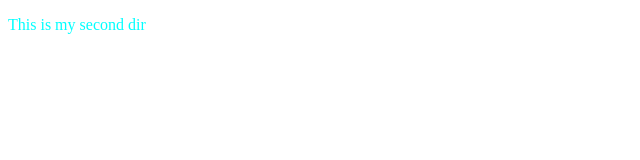
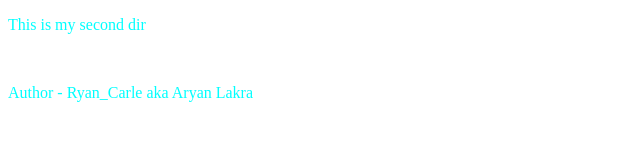
Before and after one commit to ryancar1e/LocalRepo, a plain HTML site: page index.html in a window 1280 px wide. Shown: the whole page, without its empty margins (0-640 px from the left). Drawn offline with Linux system fonts and the light colour scheme.

Commit message:
added new feature

```diff
--- a/index.html
+++ b/index.html
@@ -10,5 +10,9 @@
     <p>
         This is my second dir
     </p>
+    <br>
+    <p>
+        Author - Ryan_Carle aka Aryan Lakra
+    </p>
 </body>
 </html>
```
